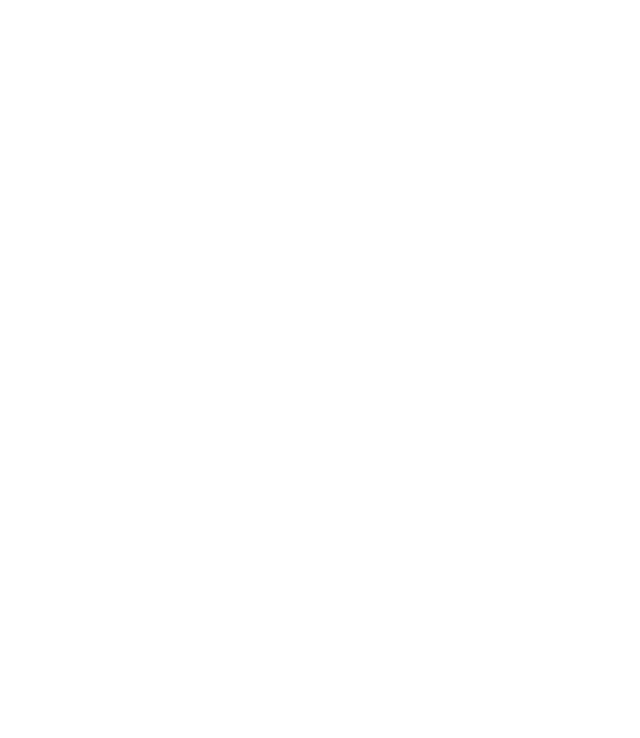
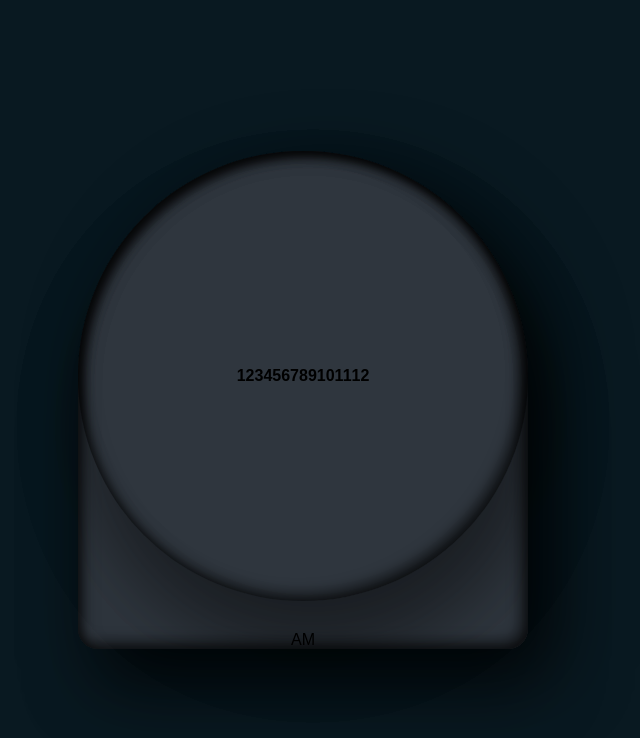
Before and after one commit to jaba777/javascript-Clock, a plain HTML site: page index.html in a window 1280 px wide. Shown: the whole page, without its empty margins (337-977 px from the left). Drawn offline with Linux system fonts and the light colour scheme.

Commit message:
second commit

```diff
--- a/index.html
+++ b/index.html
@@ -8,7 +8,35 @@
     <link rel="stylesheet" href="./main.css">
 </head>
 <body>
+    <div class="container">
+     <div class="clock">
+        <div class="circle" id="sc" style="--cl:#04fc43"><i></i></div>
+        <div class="circle circle2" id="mn" style="--cl:#fee800"> <i></i> </div>
+        <div class="circle circle3" id="hr" style="--cl:#ff2972"> <i></i> </div>
 
+        <span style="--i: 1"><b>1</b></span>
+        <span style="--i: 2"><b>2</b></span>
+        <span style="--i: 3"><b>3</b></span>
+        <span style="--i: 4"><b>4</b></span>
+        <span style="--i: 5"><b>5</b></span>
+        <span style="--i: 6"><b>6</b></span>
+        <span style="--i: 7"><b>7</b></span>
+        <span style="--i: 8"><b>8</b></span>
+        <span style="--i: 9"><b>9</b></span>
+        <span style="--i: 10"><b>10</b></span>
+        <span style="--i: 11"><b>11</b></span>
+        <span style="--i: 12"><b>12</b></span>
+        </div>
+
+        <div id="time">
+            <div class="hour" style="--clr: #ff2972"> </div>
+            <div class="circle circle2" id="mn" style="--cl:#fee800"> </div>
+            <div class="circle" id="sc" style="--cl:#04fc43">
+            <div class="ampm">AM</div>
+            </div>
+        </div>
+
+    </div>
  <script src="./app.js"></script>
 </body>
 </html>
--- a/main.css
+++ b/main.css
@@ -0,0 +1,50 @@
+*{
+    margin: 0;
+    padding: 0;
+    box-sizing: border-box;
+    font-family: sans-serif;
+}
+
+body{
+    display: flex;
+    justify-content: center;
+    align-items: center;
+    min-height: 100vh;
+    background: #091921;
+}
+
+.container{
+  position: relative;
+  display: flex;
+  flex-direction: column;
+  justify-content: center;
+  align-items: center;
+  border-radius: 20px;
+  border-top-left-radius: 225px;
+  border-top-right-radius: 225px;
+  box-shadow: 25px 25px 75px rgba(0, 0, 0, 0.75),
+  10px 50px 70px rgba(0, 0, 0, 0.25), inset 5px 5px 10px rgba(0, 0, 0, 0.5),
+  inset 5px 5px 20px rgba(0, 0, 0, 0.2),
+  inset -5px -5px 15px rgba(0, 0, 0, 0.75);
+  background: #2f363e;
+}
+.clock{
+    position: relative;
+    display: flex;
+    justify-content: center;
+    align-items: center;
+    margin-bottom: 30px;
+    width: 450px;
+    height: 450px;
+    border-radius: 50%;
+    box-shadow:  10px 50px 70px rgba(0, 0, 0, 0.25),
+    10px 50px 70px rgba(0, 0, 0, 0.25), inset 5px 5px 10px rgba(0, 0, 0, 0.5),
+    inset 5px 5px 20px rgba(0, 0, 0, 0.2),
+    inset -5px -5px 15px rgba(0, 0, 0, 0.75);
+}
+
+.clock::before{
+    content: "";
+    position: absolute;
+
+}
```
